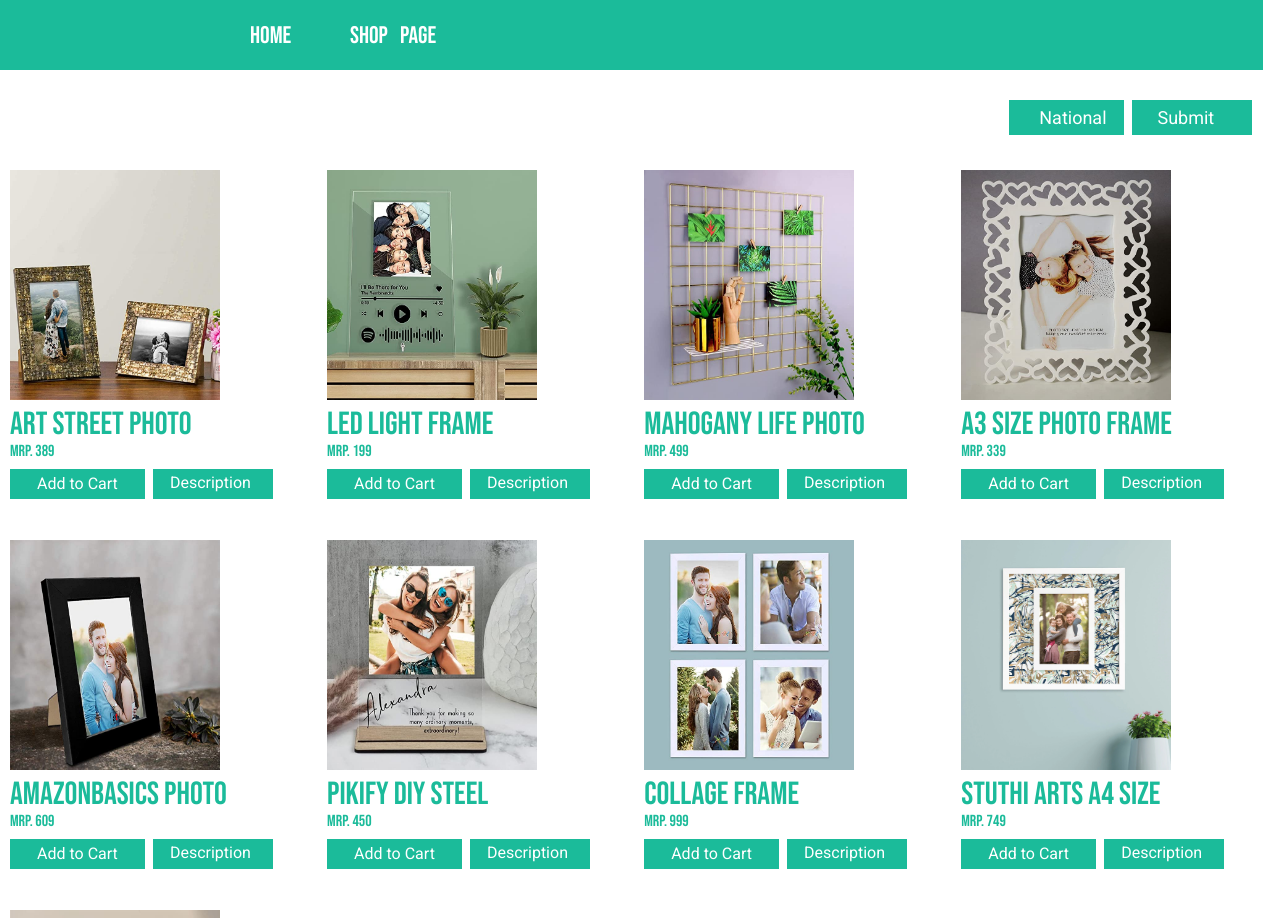
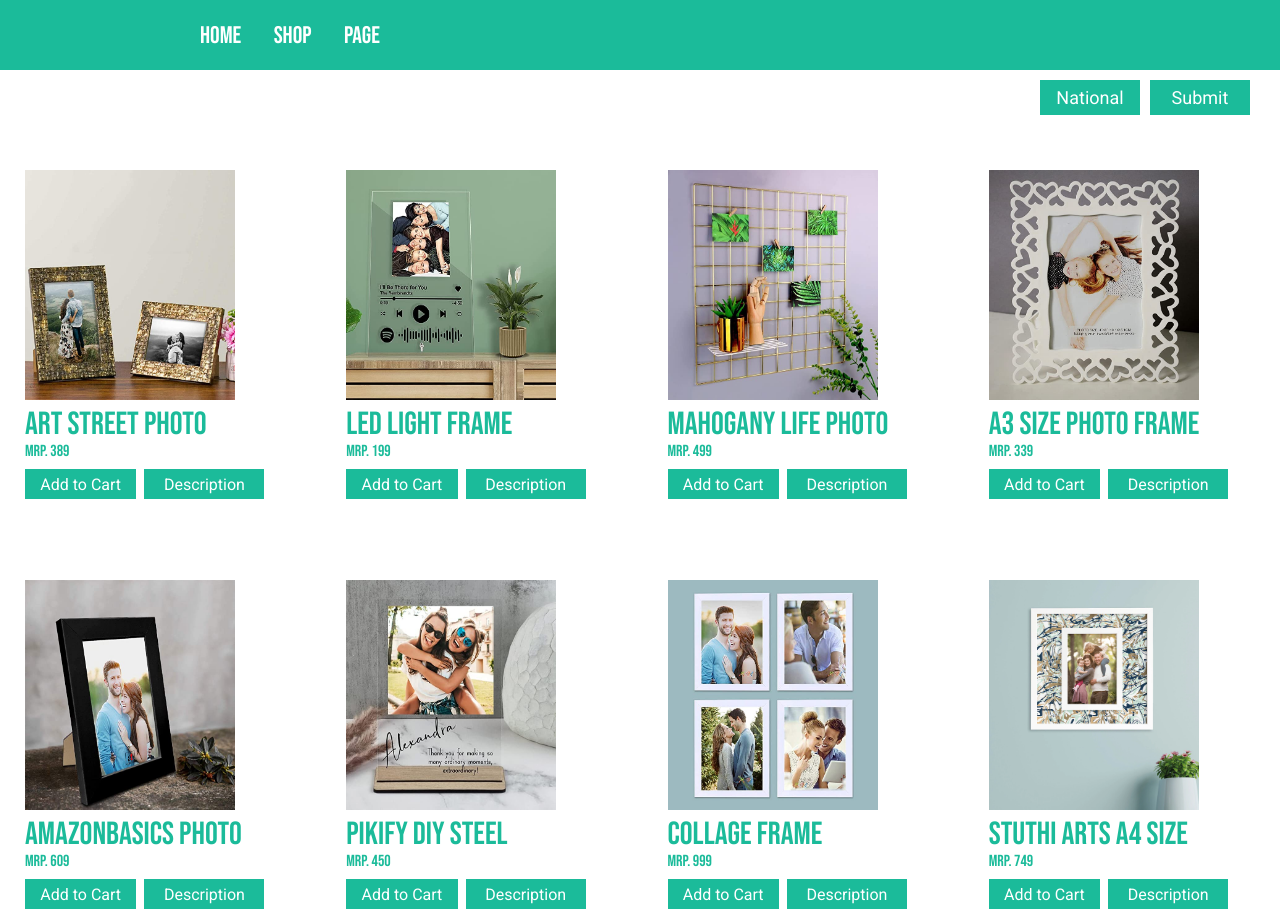
Before and after one commit to lovemittal01/PhotoGallery, a plain HTML site: page index.html in a window 1280 px wide. Shown: the top 918 px of the page. Drawn offline with Linux system fonts and the light colour scheme.

Commit message:
converted into grid

```diff
--- a/index.html
+++ b/index.html
@@ -13,20 +13,17 @@
 </head>
 
 <body>
-    <div class="bg">
-        <div class="item1">
+    <div class="bg flex">
+        <div class="item1 flex">
             <div class="home">HOME</div>
             <div class="shop">SHOP</div>
             <div class="page">PAGE</div>
         </div>
-        <div class="item2"></div>
-        <div class="item3"></div>
-        <div class="item4"></div>
-        <div class="item5">
-            <div class="sp"></div>
-            <div class="national">National</div>
-            <div class="submit">Submit</div>
+        <div class="item5 flex">
+            <div class="national flex">National</div>
+            <div class="submit flex">Submit</div>
         </div>
+        <div class="grid">
             <div class="item item6">
                 <div class="content1"><img src="Tshirt 1.jpg" alt="Tshirt"></div>
                 <div class="content2">Art Street Photo</div>
@@ -108,6 +105,8 @@
                     <div class="desc">Description</div>
                 </div>
             </div>
+        </div>
+    </div>
 
     </div>
 </body>
--- a/style.css
+++ b/style.css
@@ -5,11 +5,17 @@
 }
 
 .bg {
+    display: flex;
+    flex-direction: column;
+    background-color: white;
+    height: fit-content;
+}
+
+.grid {
     display: grid;
     grid-gap: 5px;
     background-color: white;
-    width: 98.7vw;
-    height: fit-content;
+    height: 1200px;
     grid-template-columns: 1fr 1fr 1fr 1fr;
     grid-row-gap: 30px;
 }
@@ -22,51 +28,72 @@
 }
 
 .item1 {
+    display: flex;
+    align-items: center;
+    height: 70px;
+    background-color: #1BBB9A;
+    justify-content: space-between;
+    padding-left: 200px;
+    padding-right: 900px;
+}
+
+.home {
+    color: white;
     font-family: 'Bebas Neue', sans-serif;
     font-size: x-large;
-    background-color: #1BBB9A;
-    display: grid;
-    grid-column-start: 1;
-    grid-column-end: 5;
-    height: 70px;
-    grid-template-columns: 100px 50px 50px;
-    align-items: center;
-    padding-left: 250px;
+}
+
+.shop {
     color: white;
+    font-family: 'Bebas Neue', sans-serif;
+    font-size: x-large;
+}
+
+.page {
+    color: white;
+    font-family: 'Bebas Neue', sans-serif;
+    font-size: x-large;
 }
 
 .item5 {
-    display: grid;
-    grid-template-columns: 50px auto auto;
-    align-items: center;
-    grid-gap: 8px;
+    display: flex;
+    background-color: white;
+    height: 35px;
+    justify-content: flex-end;
+    margin-top: 10px;
+    margin-bottom: 50px;
 }
 
 .national {
+    display: flex;
     font-family: 'Roboto', sans-serif;
     height: 35px;
+    width: 100px;
     background-color: #1BBB9A;
     color: white;
-    padding: 7px;
-    padding-left: 30px;
     font-size: large;
+    justify-content: center;
+    align-items: center;
 }
 
 .submit {
+    display: flex;
+    font-family: 'Roboto', sans-serif;
     height: 35px;
-    width: 120px;
+    width: 100px;
     background-color: #1BBB9A;
     color: white;
-    font-family: 'Roboto', sans-serif;
-    padding: 7px;
-    padding-left: 25px;
     font-size: large;
+    justify-content: center;
+    align-items: center;
+    margin-left: 10px;
+    margin-right: 30px;
 }
 
 .item6 {
     display: grid;
     grid-template-rows: 233px 35px 25px 30px;
-    padding-left: 5px;
+    padding-left: 20px;
     grid-row-gap: 2px;
 }
 
@@ -83,23 +110,25 @@ img {
 }
 
 .cart {
+    display: flex;
     font-family: 'Roboto', sans-serif;
     height: 30px;
     background-color: #1BBB9A;
     color: white;
-    padding: 5px;
-    padding-left: 27px;
+    justify-content: center;
+    align-items: center;
     font-size: normal;
 }
 
 .desc {
+    display: flex;
     height: 30px;
     width: 120px;
     background-color: #1BBB9A;
     color: white;
     font-family: 'Roboto', sans-serif;
-    padding: 4px;
-    padding-left: 17px;
+    justify-content: center;
+    align-items: center;
     font-size: normal;
 }
 
```
Lines whose indentation alone changed are shown as unchanged.
